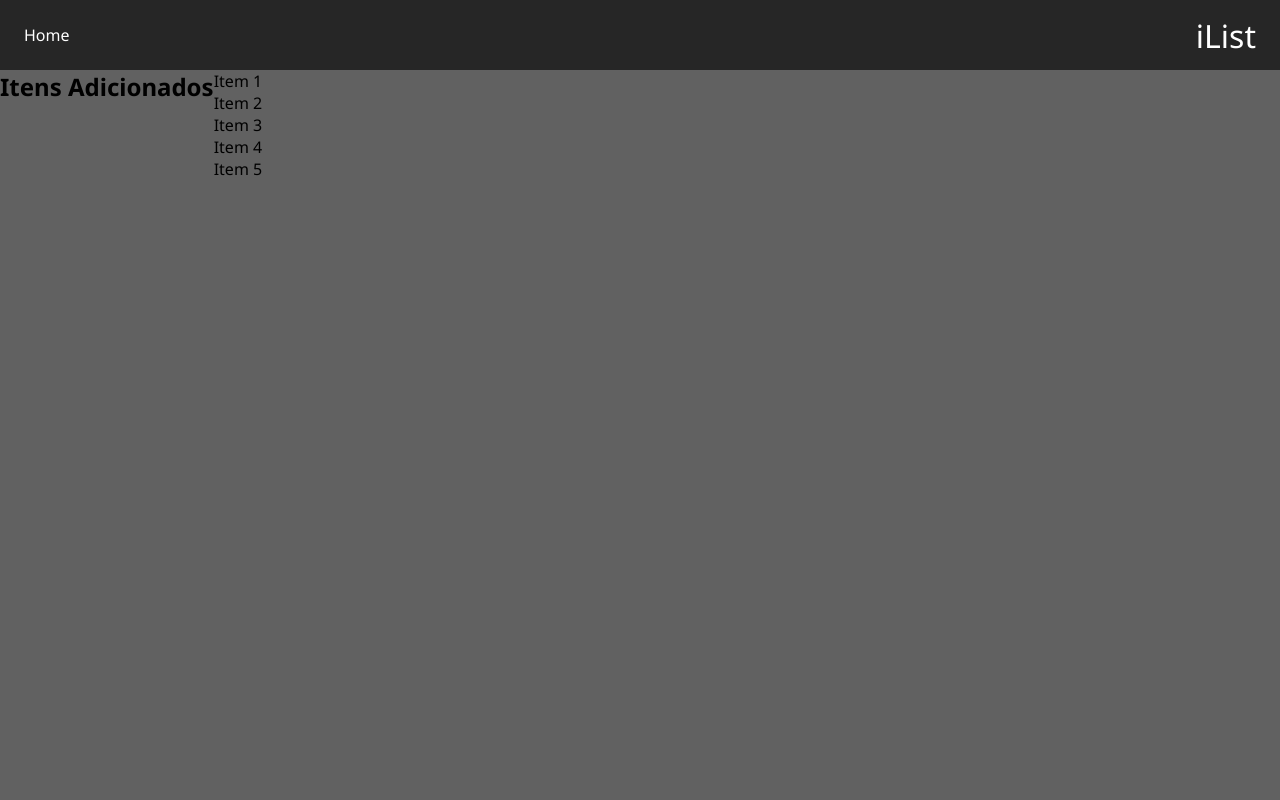
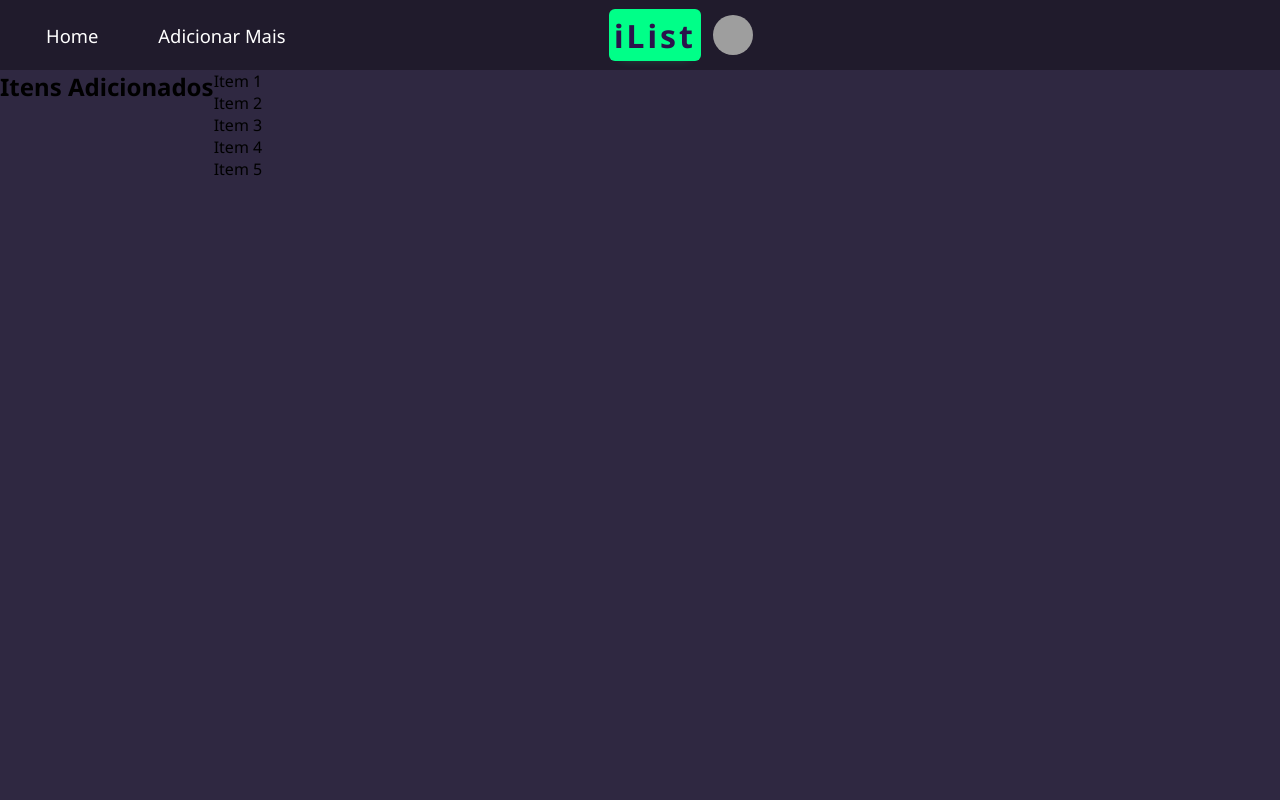
Before and after one commit to ViictorWebTech/iList-ListaDeComprasDigital-PRI, a PHP site: page /home.php in a window 1280 px wide. Run offline with PHP 8.4, Linux system fonts and the light colour scheme; data that the repository does not hold is empty; grey boxes are pictures that could not be loaded.

Commit message:
:sparkles: feat: Logomarca do Header

```diff
--- a/Development/assets/css/header.css
+++ b/Development/assets/css/header.css
@@ -1,6 +1,5 @@
-
 header {
-  background-color: #262626;
+  background: #201b2c;
 }
 
 header li {
@@ -12,12 +11,54 @@ header a {
   color: #fff;
 }
 
+header > .navbar > .title-app > .name > a {
+  padding: 0.15em;
+  border-radius: 6px;
+  font-weight: 800;
+  letter-spacing: 3px;
+  color: #2b134b;
+  background: #00ff88;
+  cursor: pointer;
+  box-shadow: 0 10px 10px -12px #00ff8052;
+}
+
+.menu-left,
+.title-app {
+  display: flex;
+  align-items: center;
+}
+
+.menu-left {
+  width: 44vw;
+  margin-left: 2.5em;
+}
+
+.title-app {
+  width: 51vw
+}
+
+.title-app > .name {
+  margin-right: 0.75rem;
+}
+
+.icon-user {
+  display: flex;
+}
+
+.icon-user .avatar-circle {
+  border-radius: 50%;
+  align-items: center;
+  display: flex;
+}
+
 .navbar {
   min-height: 70px;
-  display: flex;
-  justify-content: space-between;
+  display: flex !important;
   align-items: center;
-  padding: 0 24px;
+  font-size: 1.15rem;
+  width: 100vw;
+  padding-top: 0.75rem !important;
+  padding-bottom: 0.75rem !important;
 }
 
 .nav-menu {
@@ -36,7 +77,7 @@ header a {
 }
 
 .nav-link:hover {
-  color: #ff0000;
+  color: #00ff88;
 }
 
 .hamburger {
@@ -74,7 +115,7 @@ header a {
     left: -100%;
     gap: 0;
     width: 100%;
-    background-color: #262626;
+    background: #201b2c;
     flex-direction: column;
     transition: 0.3s;
     text-align: center;
@@ -87,6 +128,16 @@ header a {
   .nav-menu.active {
     left: 0;
   }
+}
 
+@media only screen and (max-width: 600px) {
+  .menu-left {
+    width: 50%;
+    margin-left: 2.5em;
+  }
+
+  .title-app {
+    width: 100%;
+  }
 
 }
--- a/Development/assets/css/home.css
+++ b/Development/assets/css/home.css
@@ -1,7 +1,3 @@
-
-html,
 body {
-  width: 100vw;
-  height: 100vh;
-  background: #616161;
+  background: #2f2841;
 }
--- a/Development/head-login.php
+++ b/Development/head-login.php
@@ -11,8 +11,8 @@
     <title>Sistema</title>
 
     <link rel="stylesheet" href="assets/css/global.css">
+    <link rel="stylesheet" href="assets/css/load.css">
     <link rel="stylesheet" href="assets/css/login.css">
-    <link rel="stylesheet" href="assets/css/load.css">
 </head>
 
 <body onLoad="loading()">
--- a/Development/head-system.php
+++ b/Development/head-system.php
@@ -9,7 +9,6 @@
     <title>Sistema</title>
 
     <link rel="stylesheet" href="assets/css/global.css">
-    <link rel="stylesheet" href="assets/css/style.css">
     <link rel="stylesheet" href="assets/css/load.css">
     <link rel="stylesheet" href="assets/css/header.css">
     <link rel="stylesheet" href="assets/css/home.css">
--- a/Development/header-system.php
+++ b/Development/header-system.php
@@ -1,22 +1,24 @@
 <header>
     <nav class="navbar">
-
+        <section class="menu-left">
 
             <ul class="nav-menu">
                 <li class="nav-item"><a class="nav-link" href="index.php">Home</a></li>
+                <li class="nav-item"><a class="nav-link" href="">Adicionar Mais</a></li>
             </ul>
             <div class="hamburger">
                 <span class="bar"></span>
                 <span class="bar"></span>
                 <span class="bar"></span>
             </div>
-
+        </section>
         <section class="title-app">
             <section class="name"><a href="?" class="nav-branding">iList</a></section>
             <section class="icon-user">
-            <!--
-            <img src="<?= $iconuser; ?>" alt="Avatar de perfil do usuário">
--->
+                <a href="?" class="nav-branding">
+                    <img class="avatar-circle" src="https://d1fdloi71mui9q.cloudfront.net/5MJ2xszwQD6cXigBY58V_35738fa8d3xSsx2Y" alt="Avatar de perfil do usuário" width="40" height="40">
+                </a>
+
             </section>
 
         </section>
--- a/Development/validacao.php
+++ b/Development/validacao.php
@@ -19,3 +19,5 @@ if (isset($usuarios[$user]) && password_verify($passDigitada, $usuarios[$user]))
     header('Location: login.php');
     exit();
 }
+
+?>
```
Also changed, not shown: Development/assets/css/login.css (+4 -5 lines). Lines whose indentation alone changed are shown as unchanged.
